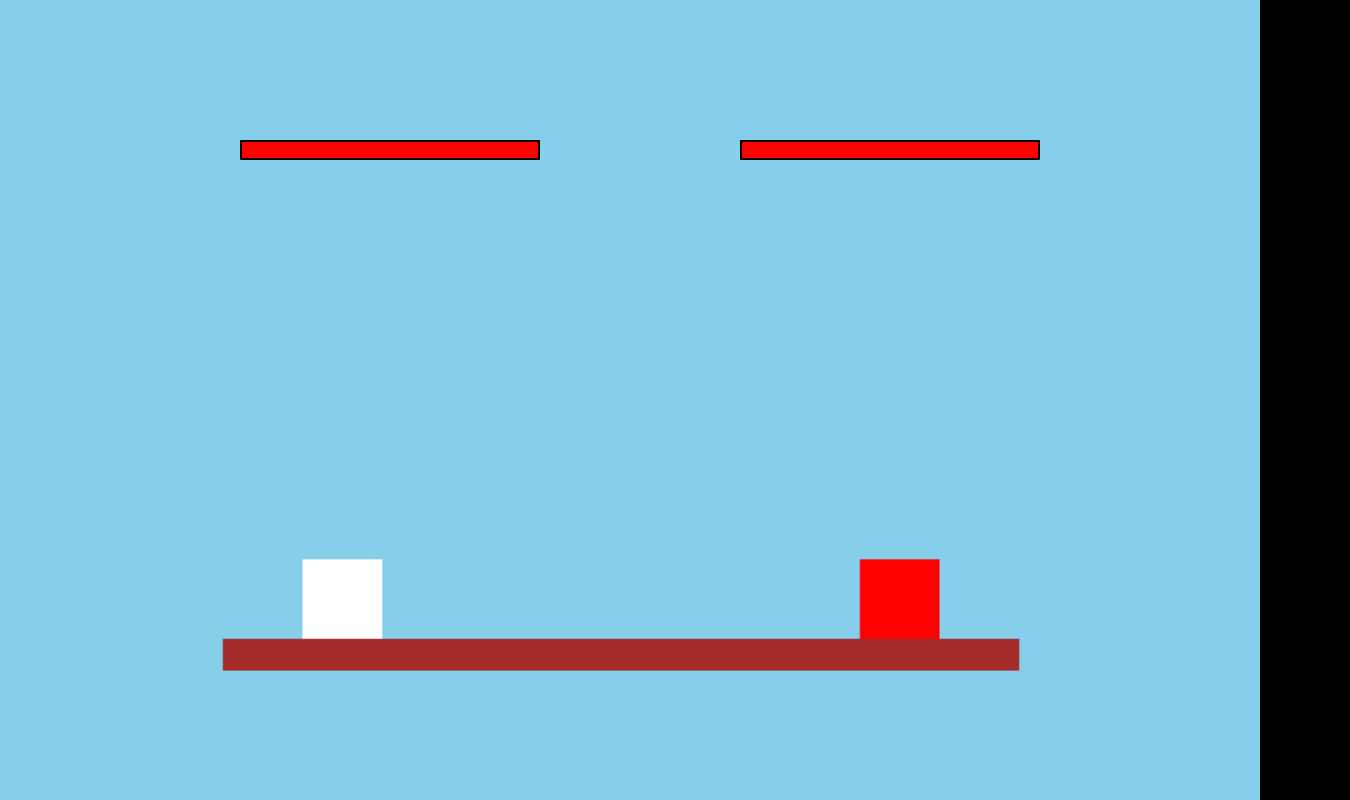
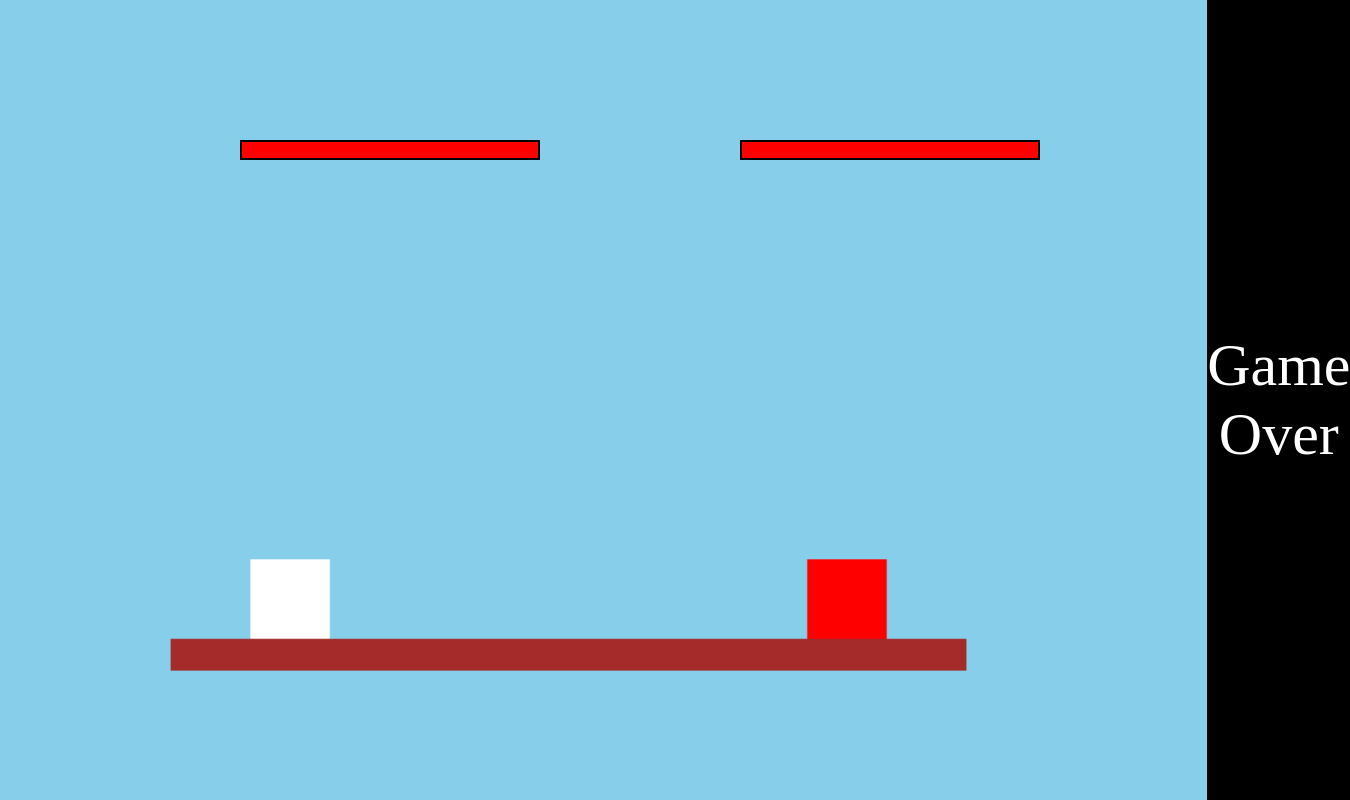
Before and after one commit to Grey-Altr/box-brawl, a plain HTML site: page index.html in a window 1280 px wide. Shown: the whole page, 1350 px wide, since content can reach past the window. Drawn offline with Linux system fonts and the light colour scheme.

Commit message:
id assigned to gameOverText in app.js. styling applied to gameOverText in style.css

```diff
--- a/css/style.css
+++ b/css/style.css
@@ -37,3 +37,9 @@ canvas {
     border: 2px solid black;
     transition: width 0.3s ease-in-out;
 }
+
+#game-over-screen {
+    color: white;
+    font-size: 60px;
+    text-align: center;
+}
--- a/js/app.js
+++ b/js/app.js
@@ -62,6 +62,7 @@ healthContainer.appendChild(p2HealthBar);
 document.body.insertBefore(healthContainer, canvas);
 
 const gameOverText = document.createElement('div');
+gameOverText.id = 'game-over-screen';
 gameOverText.innerHTML = 'Game Over';
 document.body.appendChild(gameOverText);
 
```
